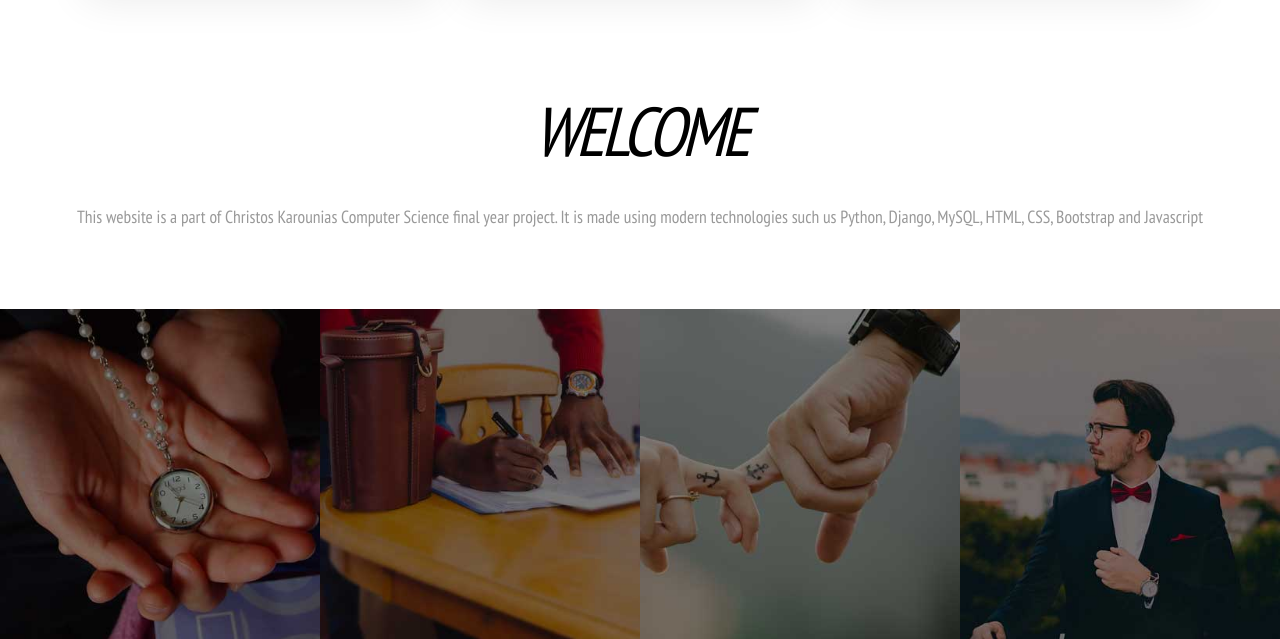
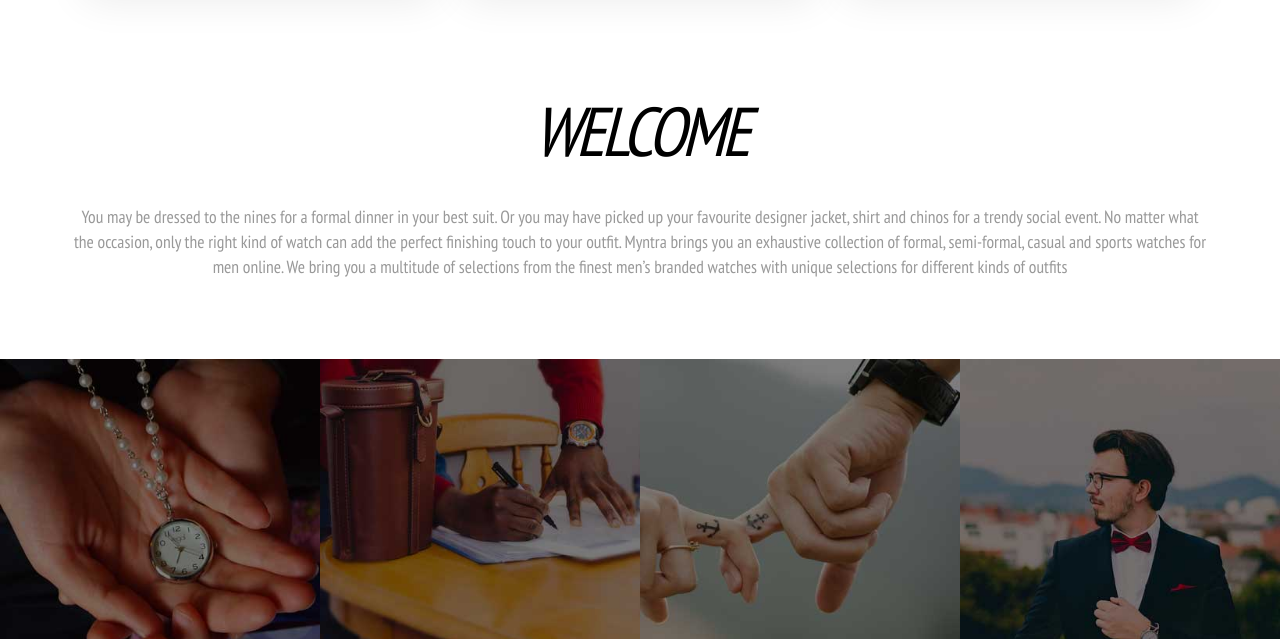
Before and after one commit to name-in-use/Django-Eshop-and-admin-Dashboard, a Django app: page / in a window 1280 px wide. Shown: the part 1175-1814 px from the top of the page. Run offline with Django 3.2, Linux system fonts and the light colour scheme; some libraries are stand-ins or nearby versions; some web fonts are replaced.

Commit message:
updated index.html

```diff
--- a/store/templates/store/index.html
+++ b/store/templates/store/index.html
@@ -135,7 +135,9 @@
         <div class="middle_content">
             <div class="container">
                 <h2>Welcome</h2>
-                <p>This website is a part of Christos Karounias Computer Science final year project. It is made using modern technologies such us Python, Django, MySQL, HTML, CSS, Bootstrap and Javascript
+                <p>You may be dressed to the nines for a formal dinner in your best suit. Or you may have picked up your favourite designer jacket, shirt and chinos for a trendy social event. No matter what the occasion, only the right kind of watch can
+                    add the perfect finishing touch to your outfit. Myntra brings you an exhaustive collection of formal, semi-formal, casual and sports watches for men online. We bring you a multitude of selections from the finest men’s branded watches
+                    with unique selections for different kinds of outfits
                 </p>
             </div>
         </div>
```
Also changed, not shown: static/js/store/cart.js (+0 -11 lines).
